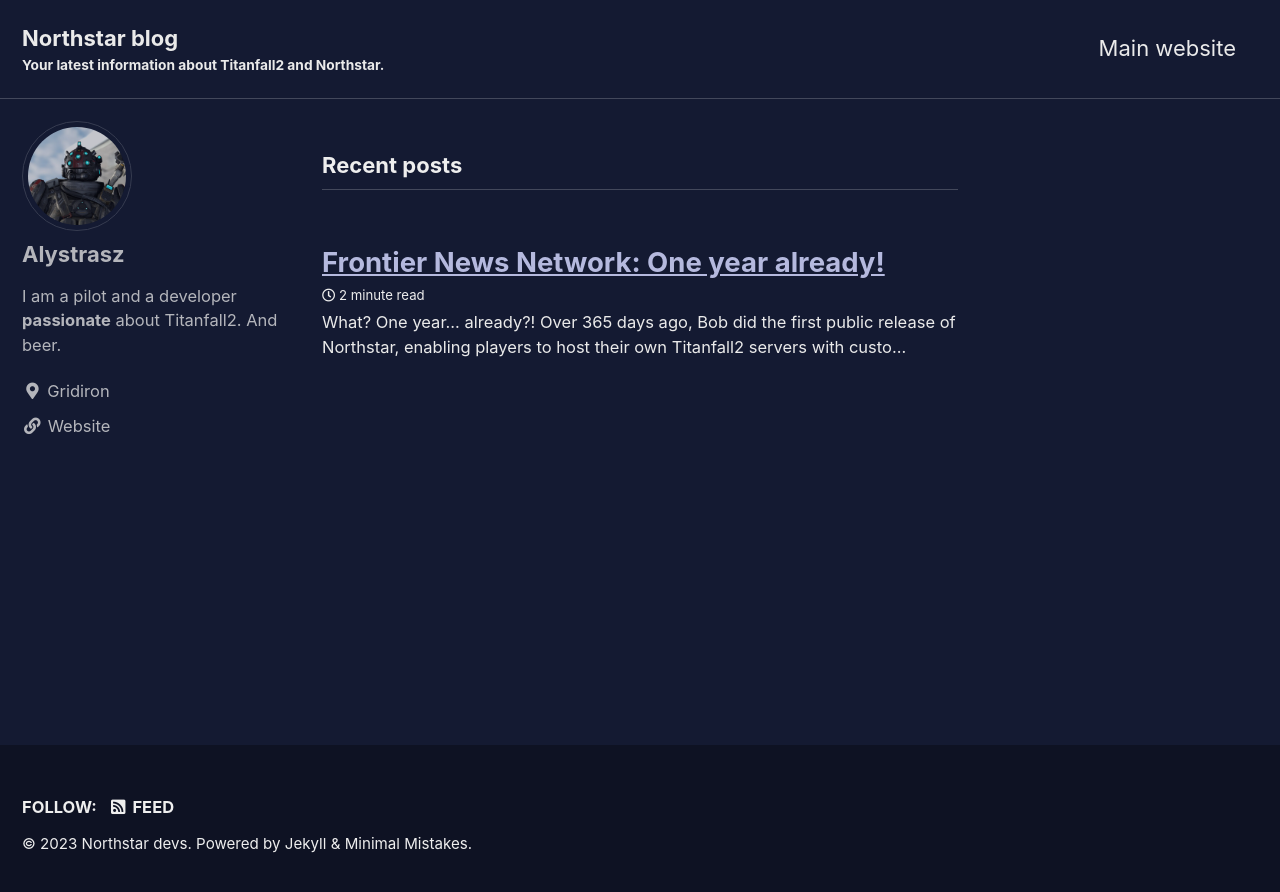
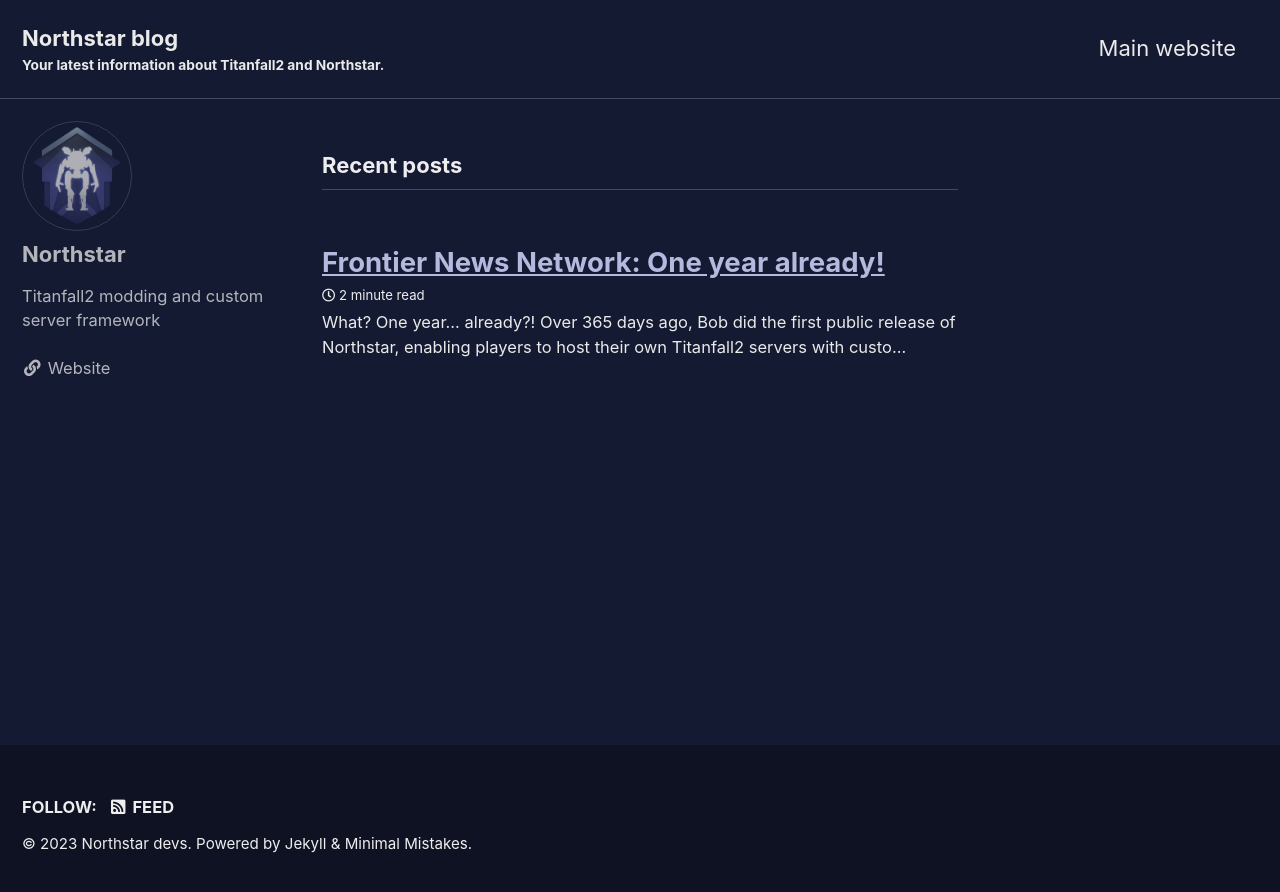
Before and after one commit to R2Northstar/NorthstarBlog, a Jekyll site: the page built from index.html, in a window 1280 px wide. Shown: the top 892 px of the page. Built offline with Jekyll 4.4.1, drawn with Linux system fonts in a browser that asks for light colours; cached includes are drawn as plain includes; the list of posts is cut into pages by our own code.

Commit message:
refactor: Change main author to Northstar
And move Alystrasz to into list of authors
Update one year anniversary post author accordingly

```diff
--- a/_config.yml
+++ b/_config.yml
@@ -104,10 +104,10 @@
 
 # Site Author
 author:
-  name             : "Alystrasz"
-  avatar           : "/assets/images/profile.jpg" # path of avatar image, e.g. "/assets/images/bio-photo.jpg"
-  bio              : I am a pilot and a developer **passionate** about Titanfall2. And beer.
-  location         : "Gridiron"
+  name             : "Northstar"
+  avatar           : "/assets/images/northstar-logo.png" # path of avatar image, e.g. "/assets/images/bio-photo.jpg"
+  bio              : "Titanfall2 modding and custom server framework"
+  # location         : "Gridiron"
   email            :
   links:
     - label: "Email"
@@ -115,7 +115,7 @@
       # url: "mailto:your.name@email.com"
     - label: "Website"
       icon: "fas fa-fw fa-link"
-      url: "https://remyraes.com/"
+      url: "https://northstar.tf/"
     - label: "Twitter"
       icon: "fab fa-fw fa-twitter-square"
       # url: "https://twitter.com/"
```
Also changed, not shown: _data/authors.yml (+11 -0 lines), _posts/2022-12-21-one-year.md (+1 -0 lines), assets/images/alystrasz-profile.jpg (renamed from assets/images/profile.jpg), assets/images/northstar-logo.png (added).
